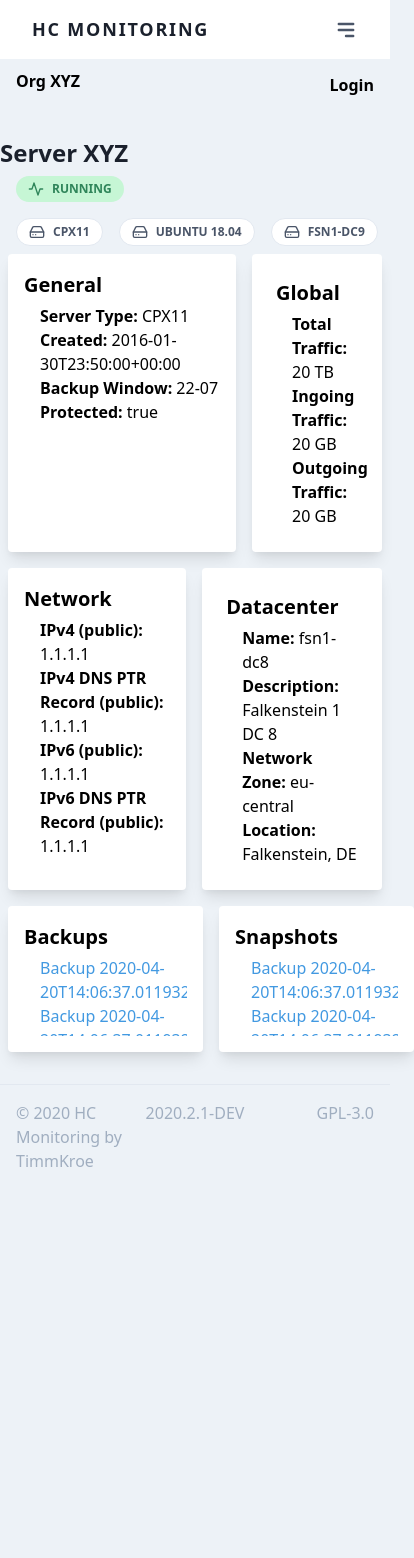
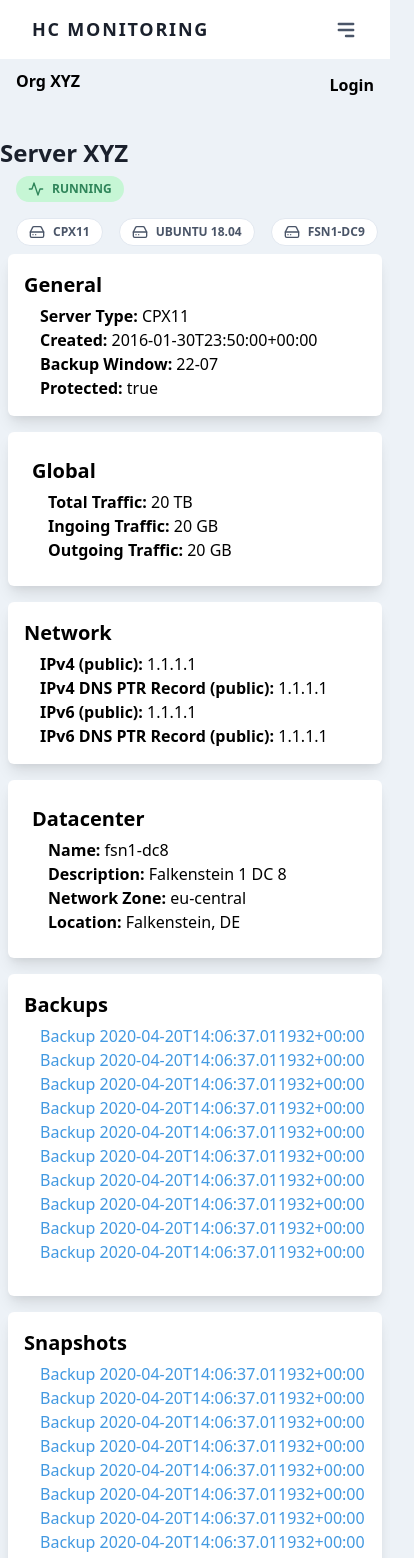
Before and after one commit to TimmKroe/HCMonitoring.WebAPP, a Vue app: page /servers/d in a window 390 px wide. Shown: the top 1558 px of the page, 414 px wide, since content can reach past the window. Before the commit the page ends 1189 px from the top, so only its background shows below. Built offline with nearby package versions, Linux system fonts and the light colour scheme.

Commit message:
optimized SingleServerMonitoring.vue for mobile
Signed-off-by: TimmKroe <kroeger.timm@gmx.de>

```diff
--- a/src/pages/SingleServerMonitoring.vue
+++ b/src/pages/SingleServerMonitoring.vue
@@ -1,5 +1,5 @@
 <template>
-    <div>
+    <div class="">
 
         <PageHeader title="Server XYZ" :server-status-button="true" :server-status-button-status="'running'"/>
 
@@ -7,9 +7,9 @@
         <ServerTypeTag server_type="Ubuntu 18.04"/>
         <ServerTypeTag server_type="fsn1-dc9"/>
 
-        <div class="flex flex-row">
+        <div class="flex md:flex-row flex-col">
             <!--General -->
-            <div class="bg-white p-4 rounded shadow-lg w-2/3 m-2">
+            <div class="bg-white p-4  rounded-md shadow-lg md:w-2/3 m-2">
                 <div class="font-semibold mb-1">
                     <h4 class="text-xl">General</h4>
                 </div>
@@ -32,7 +32,7 @@
             </div>
 
             <!-- Global -->
-            <div class="bg-white p-6 rounded shadow-lg w-1/3 m-2">
+            <div class="bg-white p-6 rounded-md shadow-lg md:w-1/3 m-2">
                 <div class="font-semibold mb-1">
                     <h4 class="text-xl">Global</h4>
                 </div>
@@ -53,9 +53,9 @@
 
         </div>
 
-        <div class="flex flex-row">
+        <div class="flex md:flex-row flex-col">
             <!--General -->
-            <div class="bg-white p-4 rounded shadow-lg w-1/2 m-2">
+            <div class="bg-white p-4 rounded-md shadow-lg md:w-1/2 m-2">
                 <div class="font-semibold mb-1">
                     <h4 class="text-xl">Network</h4>
                 </div>
@@ -78,7 +78,7 @@
             </div>
 
             <!-- Global -->
-            <div class="bg-white p-6 rounded shadow-lg w-1/2 m-2">
+            <div class="bg-white p-6 rounded-md shadow-lg md:w-1/2 m-2">
                 <div class="font-semibold mb-1">
                     <h4 class="text-xl">Datacenter</h4>
                 </div>
@@ -102,13 +102,13 @@
 
         </div>
 
-        <div class="flex flex-row">
+        <div class="flex md:flex-row flex-col">
             <!--Backups -->
-            <div class="bg-white p-4 rounded shadow-lg w-1/2 m-2">
+            <div class="bg-white p-4 rounded-md shadow-lg md:w-1/2 m-2">
                 <div class="font-semibold mb-1">
                     <h4 class="text-xl">Backups</h4>
                 </div>
-                <div class="h-20 overflow-auto">
+                <div class="h-64 overflow-auto">
                     <ul class="list-none pl-4 align-middle">
                         <li v-for="(item, i) in 10" :key="i">
                             <p><Link :link="'/backups/id'" :text="'Backup 2020-04-20T14:06:37.011932+00:00'" /></p>
@@ -118,11 +118,11 @@
             </div>
 
             <!--Snapshots -->
-            <div class="bg-white p-4 rounded shadow-lg w-1/2 m-2">
+            <div class="bg-white p-4 rounded-md shadow-lg md:w-1/2 m-2">
                 <div class="font-semibold mb-1">
                     <h4 class="text-xl">Snapshots</h4>
                 </div>
-                <div class="h-20 overflow-auto">
+                <div class="h-64 overflow-auto">
                     <ul class="list-none pl-4 align-middle">
                         <li v-for="(item, i) in 10" :key="i">
                             <p><Link :link="'/snapshots/id'" :text="'Backup 2020-04-20T14:06:37.011932+00:00'" /></p>
```
